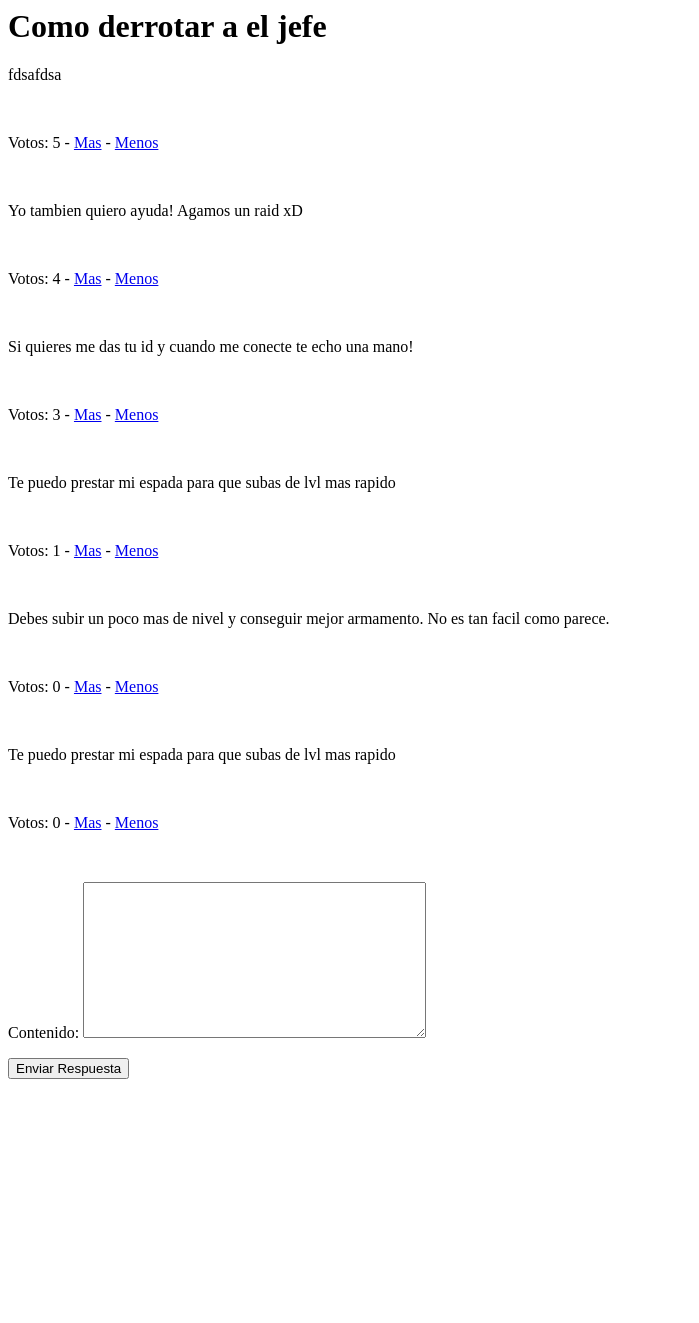
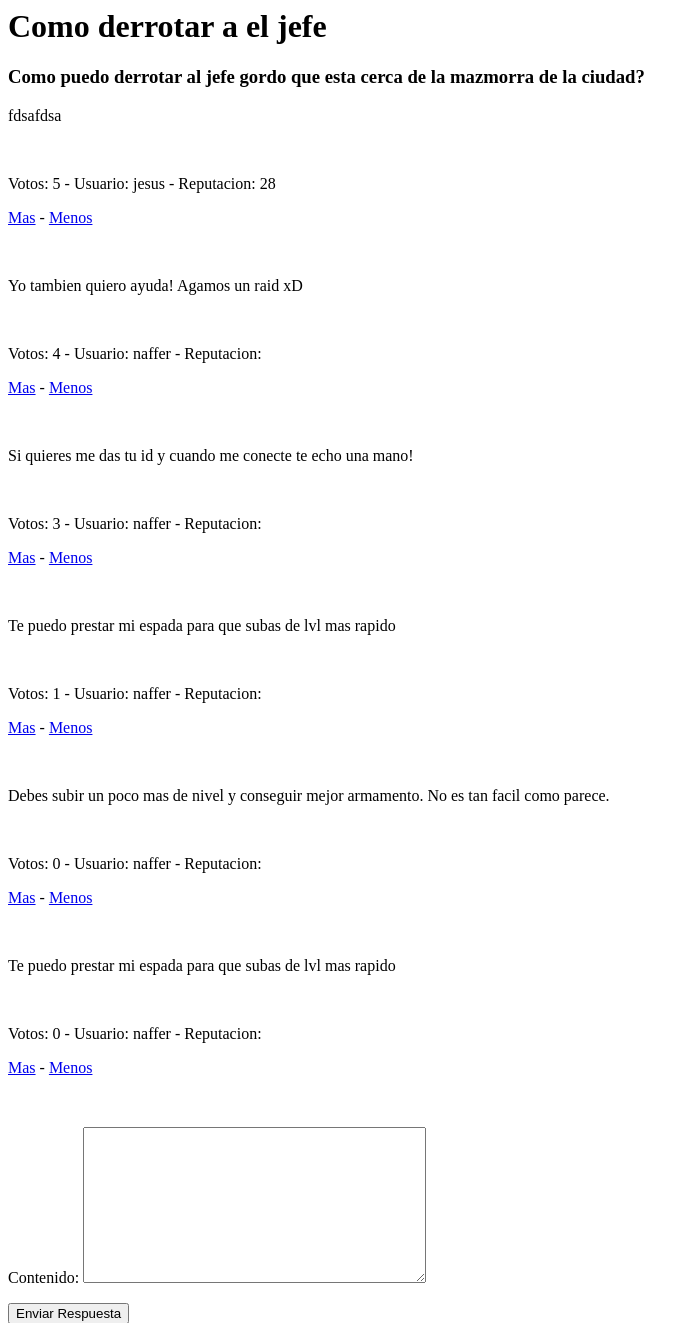
Before and after one commit to rnaffer/preguntame, a Django app: page /preguntas/3/ in a window 1280 px wide. Shown: the top 1323 px of the page, without its empty margins (0-699 px from the left). Before the commit the page ends 1079 px from the top, so only its background shows below. Run offline with Django 3.2, Linux system fonts and the light colour scheme; data comes from the database, SQL or seed files in the repository; both versions use the stored data as it was after the commit.

Commit message:
reputación de usuario agregada

```diff
--- a/askme/templates/detalle.html
+++ b/askme/templates/detalle.html
@@ -1,11 +1,13 @@
 <h1>{{ pregunta.asunto }}</h1>
+<h3>{{ pregunta.descripcion }}</h3>
 {% if error_message %}
 	<p><strong>{{ error_message }}</strong></p>
 {% endif %}
 
 {% for respuesta in pregunta.respuesta_set.all|dictsortreversed:'votos' %}
 	<p>{{ respuesta.contenido|linebreaks }}</p><br />
-	<p>Votos: {{ respuesta.votos }} - <a href="{% url 'preguntas:plus' respuesta.id %}">Mas</a> - <a href="{% url 'preguntas:minus' respuesta.id %}">Menos</a></p><br />
+	<p>Votos: {{ respuesta.votos }} - Usuario: {{ respuesta.usuario.username }} - Reputacion: {{ respuesta.usuario.datosusuario }} </p>
+	<p><a href="{% url 'preguntas:plus' respuesta.id %}">Mas</a> - <a href="{% url 'preguntas:minus' respuesta.id %}">Menos</a></p><br />
 {% endfor %}
 
 <form action="" method="post">
--- a/askme/views.py
+++ b/askme/views.py
@@ -3,9 +3,11 @@
 from django.views.generic import ListView, DetailView, FormView
 from django.views.generic.edit import FormMixin
 from django.contrib.auth import authenticate, login, logout
+from django.contrib.auth.models import User
 from datetime import datetime
 
 from askme.models import Pregunta, Respuesta, Categoria
+from cuentas.models import DatosUsuario
 from askme.forms import PreguntarForm, RespuestaForm
 # Create your views here.
 
@@ -62,6 +64,10 @@
 def plus(request, respuesta_id):
 	respuesta = get_object_or_404(Respuesta, pk=respuesta_id)
 	respuesta.votos += 1
+	usuario = get_object_or_404(User, username=respuesta.usuario.username)
+	datos = DatosUsuario.objects.get(usuario=usuario)
+	datos.reputacion += 7
+	datos.save()
 	respuesta.save()
 	return redirect('/preguntas/{0}' .format(respuesta.pregunta.id))
 
--- a/cuentas/models.py
+++ b/cuentas/models.py
@@ -6,4 +6,4 @@
 	reputacion = models.IntegerField(default=0)
 
 	def __str__(self):
-		return self.reputacion
+		return '{0}' .format(self.reputacion)
--- a/cuentas/views.py
+++ b/cuentas/views.py
@@ -7,6 +7,7 @@
 from django.contrib import messages
 
 from .forms import UserCreateForm
+from .models import DatosUsuario
 
 class LoginFormView(FormView):
 	template_name = "log_in.html"
@@ -40,6 +41,8 @@
     		username=saved_user.username,
     		password=form.cleaned_data['password1'])
     	login(self.request, user)
+    	datos = DatosUsuario.objects.create(usuario=user, reputacion=0)
+    	datos.save()
     	return HttpResponseRedirect(self.get_success_url())
 
 def logout_view(request):
```
Also changed, not shown: cuentas/migrations/0004_auto_20141222_1652.py (added), cuentas/templates/cuenta.html (added), db.sqlite3.
